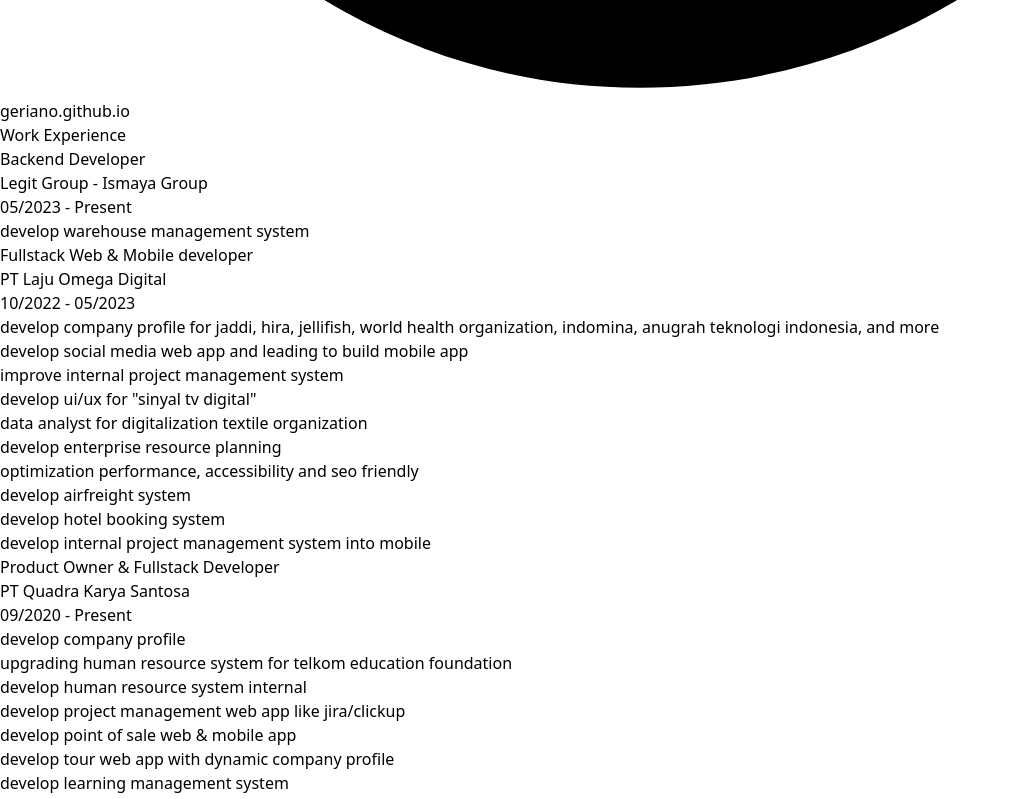
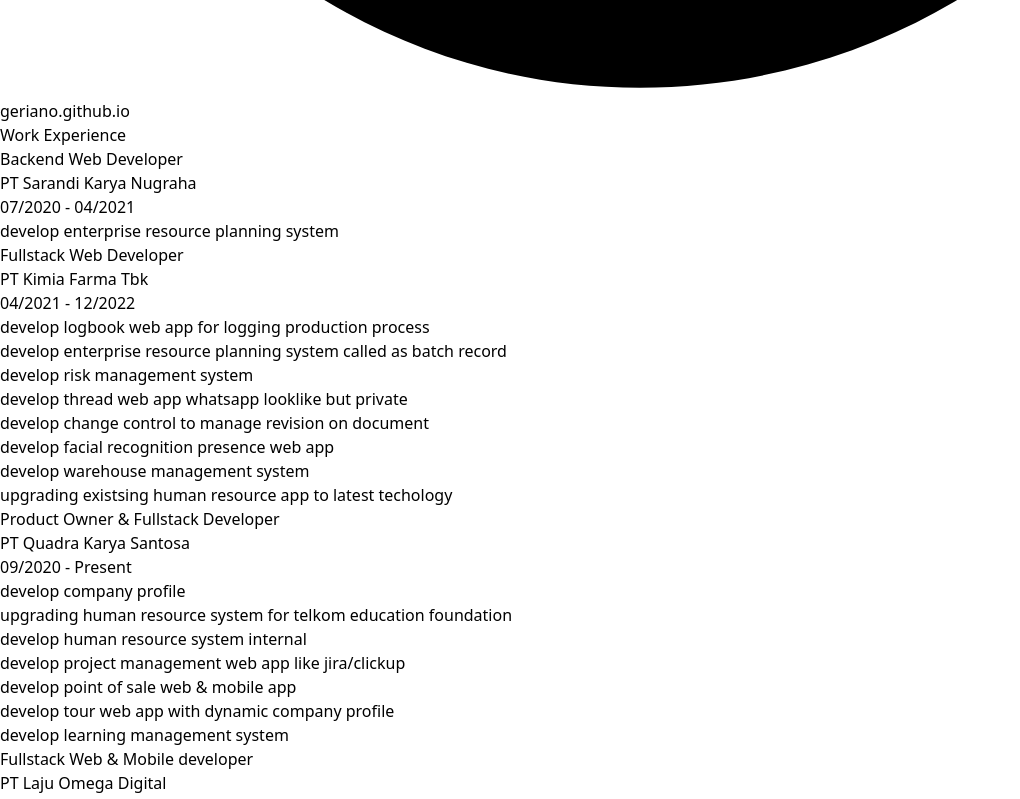
Before and after one commit to Geriano/geriano.github.io-src, a React (Vite) app: page / in a window 1280 px wide. Shown: the part 7100-7899 px from the top of the page, without its empty margins (0-1020 px from the left). Built offline with nearby package versions, Linux system fonts and the light colour scheme.

Commit message:
remove reverse experience

```diff
--- a/src/App.tsx
+++ b/src/App.tsx
@@ -153,7 +153,7 @@
         <div className='flex flex-col space-y-4'>
           <h3 className="text-3xl text-cyan-500 underline underline-offset-8 font-medium">Work Experience</h3>
 
-          {experiences.toReversed().map(experience => (
+          {experiences.map(experience => (
             <div key={experience.org} className="flex flex-col space-y-2">
               <div className="flex flex-col space-y-1">
                 <h3 className="text-xl font-semibold">{experience.as}</h3>
```
